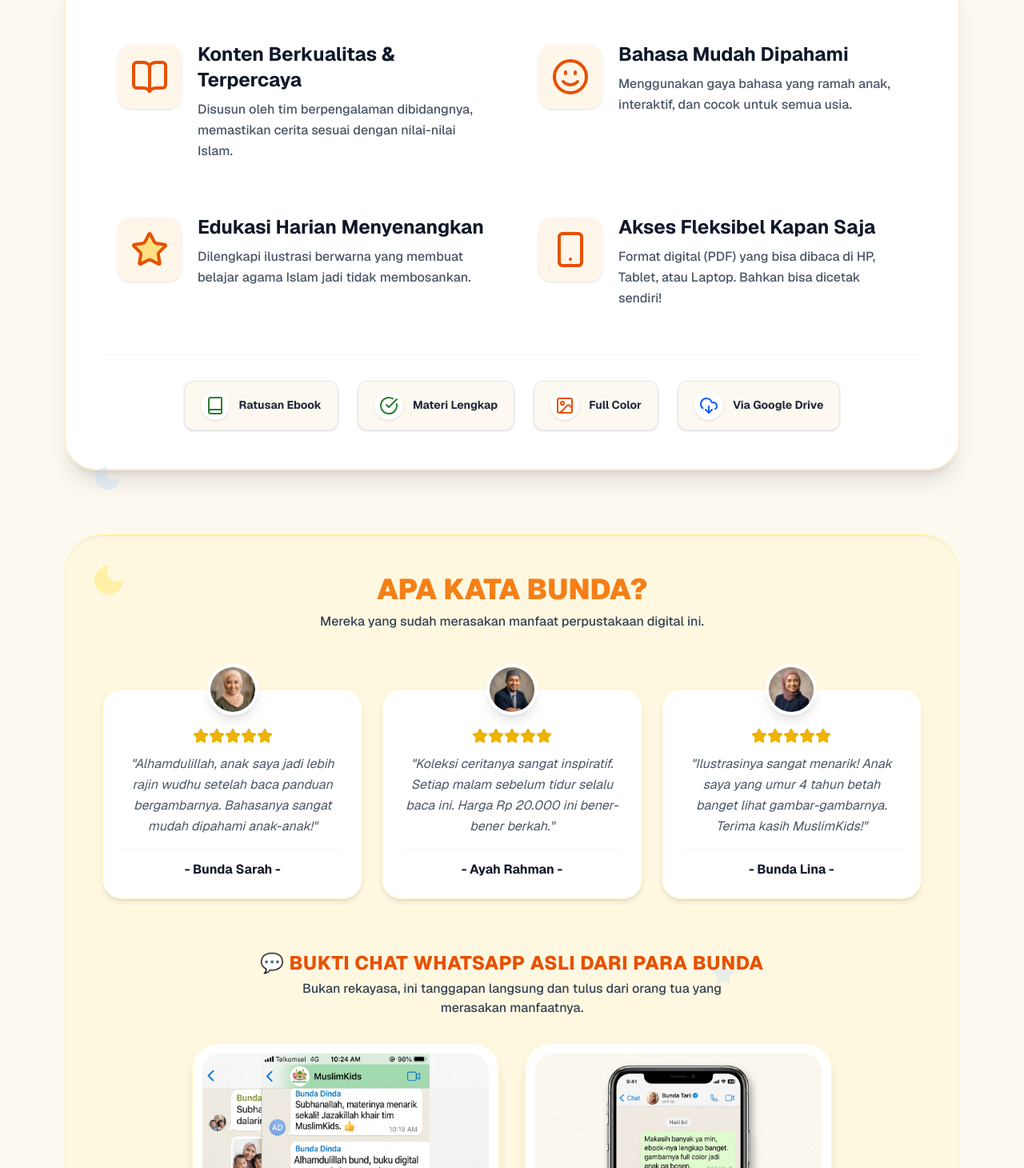
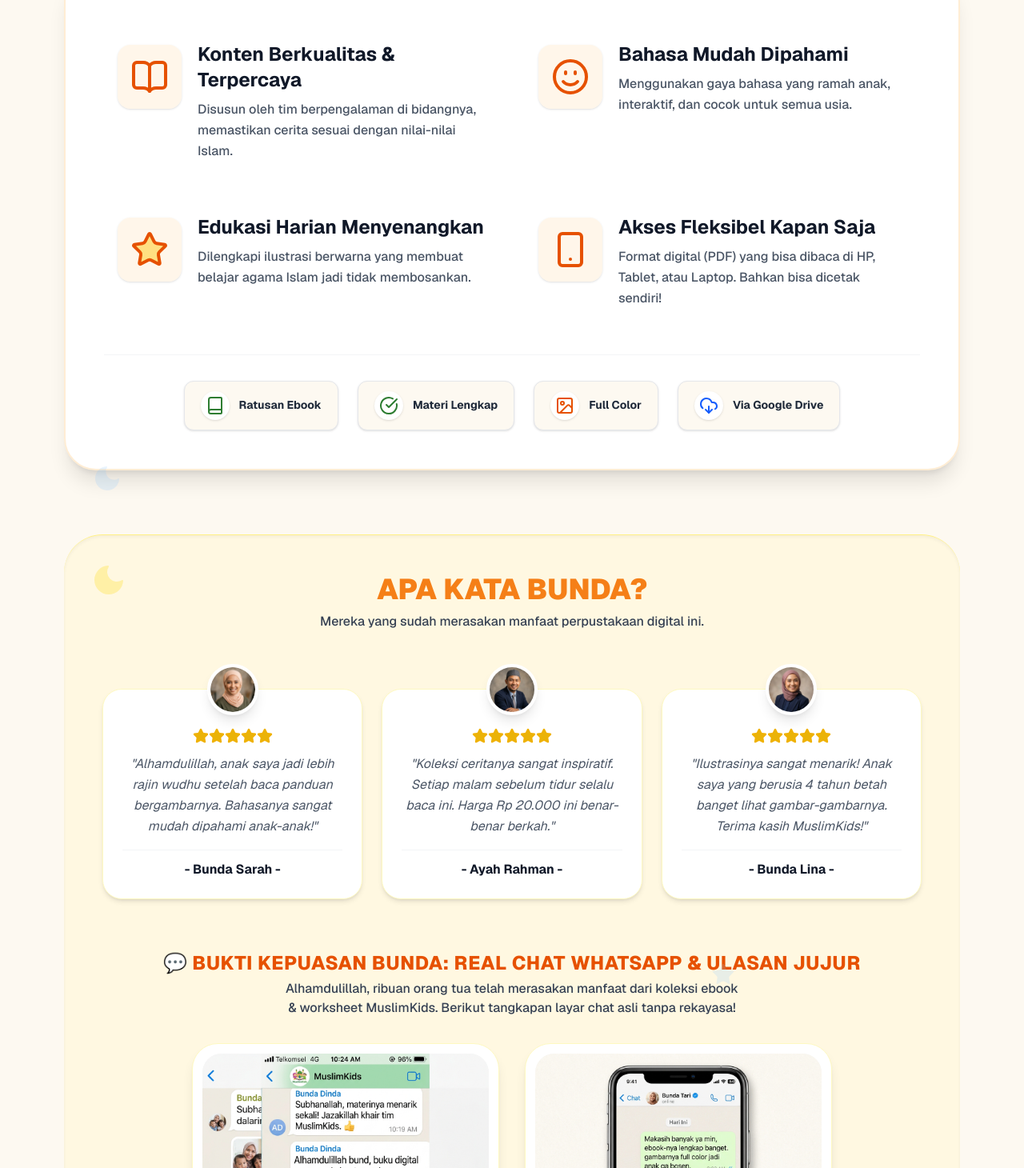
Before and after one commit to kerak-pluto/buku-anak, a Next.js app: page / in a window 1280 px wide. Shown: the part 830-2290 px from the top of the page at 80% size. Built offline with nearby package versions, Linux system fonts and the light colour scheme.

Commit message:
fix: correct typos in testimonials and features and optimize sub-section titles

```diff
--- a/app/page.tsx
+++ b/app/page.tsx
@@ -36,8 +36,8 @@ const fakeOrders = [
 
 const testimonials = [
   { name: "Bunda Sarah", image: "/testimonials/sarah.png", text: "Alhamdulillah, anak saya jadi lebih rajin wudhu setelah baca panduan bergambarnya. Bahasanya sangat mudah dipahami anak-anak!", rating: 5 },
-  { name: "Ayah Rahman", image: "/testimonials/rahman.png", text: "Koleksi ceritanya sangat inspiratif. Setiap malam sebelum tidur selalu baca ini. Harga Rp 20.000 ini bener-bener berkah.", rating: 5 },
-  { name: "Bunda Lina", image: "/testimonials/lina.png", text: "Ilustrasinya sangat menarik! Anak saya yang umur 4 tahun betah banget lihat gambar-gambarnya. Terima kasih MuslimKids!", rating: 5 }
+  { name: "Ayah Rahman", image: "/testimonials/rahman.png", text: "Koleksi ceritanya sangat inspiratif. Setiap malam sebelum tidur selalu baca ini. Harga Rp 20.000 ini benar-benar berkah.", rating: 5 },
+  { name: "Bunda Lina", image: "/testimonials/lina.png", text: "Ilustrasinya sangat menarik! Anak saya yang berusia 4 tahun betah banget lihat gambar-gambarnya. Terima kasih MuslimKids!", rating: 5 }
 ];
 
 const booksData = [
@@ -373,7 +373,7 @@ const App = () => {
             <FeatureItem
               icon={<BookOpen className="text-[#E65100] w-12 h-12" />}
               title="Konten Berkualitas & Terpercaya"
-              desc="Disusun oleh tim berpengalaman dibidangnya, memastikan cerita sesuai dengan nilai-nilai Islam."
+              desc="Disusun oleh tim berpengalaman di bidangnya, memastikan cerita sesuai dengan nilai-nilai Islam."
             />
             <FeatureItem
               icon={<Smile className="text-[#E65100] w-12 h-12" />}
@@ -429,10 +429,10 @@ const App = () => {
           {/* --- WHATSAPP CHAT TESTIMONIALS --- */}
           <div className="mt-16 text-center">
             <h3 className="text-xl md:text-2xl font-extrabold text-[#E65100] uppercase tracking-wide">
-              💬 Bukti Chat WhatsApp Asli dari Para Bunda
+              💬 Bukti Kepuasan Bunda: Real Chat WhatsApp & Ulasan Jujur
             </h3>
             <p className="text-sm md:text-base text-gray-700 font-medium mt-1 max-w-xl mx-auto">
-              Bukan rekayasa, ini tanggapan langsung dan tulus dari orang tua yang merasakan manfaatnya.
+              Alhamdulillah, ribuan orang tua telah merasakan manfaat dari koleksi ebook & worksheet MuslimKids. Berikut tangkapan layar chat asli tanpa rekayasa!
             </p>
           </div>
 
```
